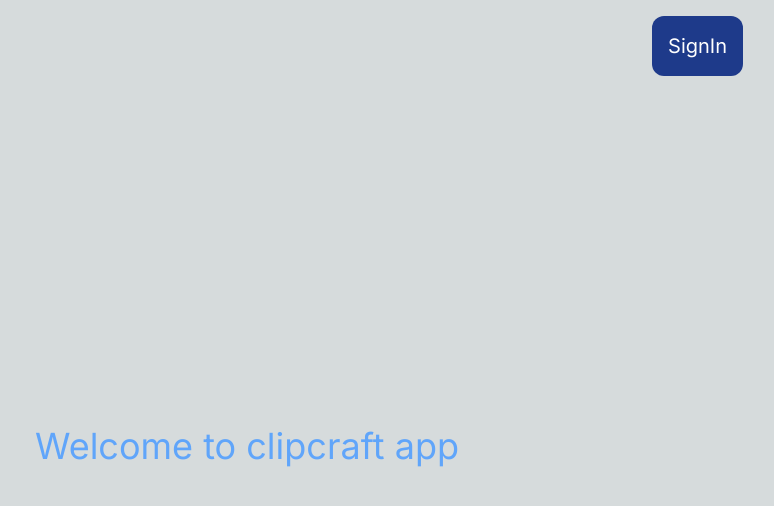
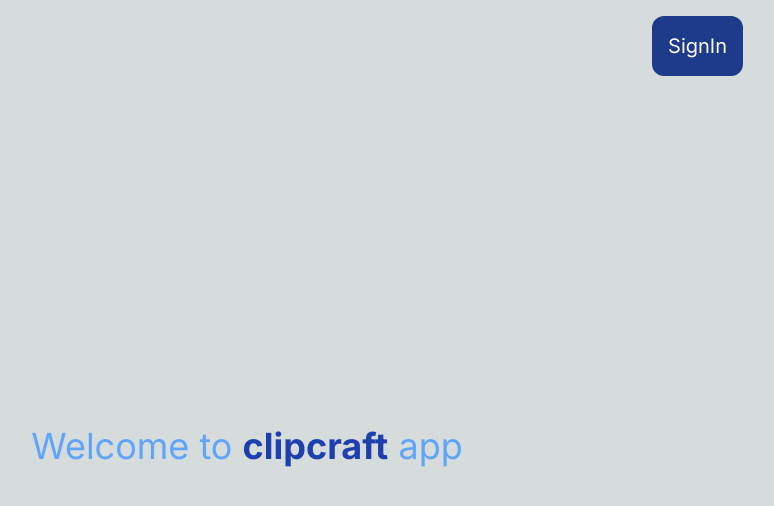
Before and after one commit to DebasishBarai/clipcraft, a Next.js app: page / in a window 1280 px wide. Shown: the top 506 px of the page, without its empty margins (393-1167 px from the left). Built offline with nearby package versions, Linux system fonts and the light colour scheme.

Commit message:
small changes

```diff
--- a/app/page.tsx
+++ b/app/page.tsx
@@ -5,7 +5,7 @@ const Page = () => {
     <button className='bg-blue-900 p-4 text-xl text-white rounded-xl m-4'>SignIn</button>
   </div>
   <div className='flex flex-col justify-center items-center flex-grow text-4xl text-blue-400'>
-    <h1>Welcome to clipcraft app</h1>
+    <h1>Welcome to <span className='text-blue-800 font-bold'>clipcraft</span> app</h1>
   </div>
 </main>
   )
```
